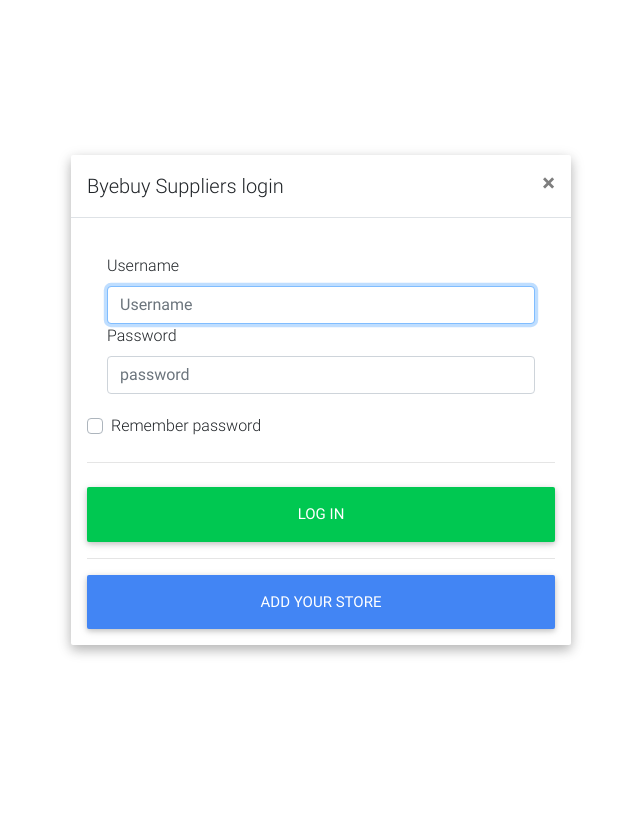
After one commit to reuvenz1993/E-commerce-BuyBye, a Flask app: page /suppliers/ in a window 1280 px wide. The commit adds this page. Shown: the whole page, without its empty margins (319-959 px from the left). Run offline with Flask 2, Linux system fonts and the light colour scheme; some libraries are stand-ins or nearby versions.

Commit message:
suppliers

```diff
--- a/ecommerce/forms.py
+++ b/ecommerce/forms.py
@@ -6,6 +6,22 @@ from wtforms.validators import DataRequired, Email, EqualTo
 from ecommerce.models import User
 from ecommerce import db
 
+
+class SupplierSignupForm(FlaskForm):
+    email = StringField('Enter your email : ' , validators=[DataRequired() ,Email() ])
+    username = StringField('Enter Username : ' , validators=[DataRequired()] )
+    password = PasswordField('Enter Password: ',validators=[DataRequired()] )
+    name = StringField('Enter your store name : ' , validators=[DataRequired()] )
+    type_of = StringField('Enter your type_of : ' , validators=[DataRequired()] )
+    address = StringField('Enter your address : ' , validators=[DataRequired()] )
+    supplier_signup = SubmitField("Sign up")
+
+
+class SupplierLoginForm(FlaskForm):
+    username = StringField('Enter Username : ' , validators=[DataRequired()] )
+    password = PasswordField('Enter Password: ', validators=[DataRequired()] )
+    remember = BooleanField('Remember Me')
+    supplier_login = SubmitField("Log in")
 
 class SignupForm(FlaskForm):
     email = StringField('Enter your email : ' , validators=[DataRequired() ,Email() ])
--- a/ecommerce/static/css/results.css
+++ b/ecommerce/static/css/results.css
@@ -17,3 +17,7 @@
 li:hover {
     background: gainsboro;
     cursor: pointer;}
+
+.fa-star::before {
+    content: "\f005"!important;
+}
--- /dev/null
+++ b/ecommerce/static/suppliers/js/index.js
@@ -0,0 +1,10 @@
+$('#sup_signup_modal').hide();
+
+$(document).ready(function () {
+
+    $('.tgl').click(function (e) {
+        e.preventDefault();
+        $('#sup_login_modal , #sup_signup_modal').toggle();
+    });
+
+});
--- /dev/null
+++ b/ecommerce/templates/suppliers/index.html
@@ -0,0 +1,94 @@
+{% extends "suppliers/sup_layout.html" %}
+{% block content %}
+
+<link href="{{url_for('static',filename='suppliers/css/index.css')}}" rel="stylesheet">
+
+<div id="sup_login_modal" tabindex="-1" role="dialog" aria-labelledby="exampleModalCenterTitle" aria-hidden="true">
+    <div class="modal-dialog modal-dialog-centered" role="document">
+      <div class="modal-content">
+        <div class="modal-header">
+          <h5 class="modal-title" id="exampleModalLongTitle">Byebuy Suppliers login</h5>
+          <button type="button" class="close" data-dismiss="modal" aria-label="Close">
+            <span aria-hidden="true">&times;</span>
+          </button>
+        </div>
+        <div class="modal-body">
+          <div class="card-body">
+            <form id='login_form'  method="POST"  class="form-signin">
+              <label for="inputEmail">Username</label>
+              <div class="form-label-group">
+                {{ sup_loginform.hidden_tag() }}
+                {{sup_loginform.username(class="form-control" , placeholder="Username" , required="",  autofocus="")}}
+              </div>
+              <label for="inputPassword">Password</label>
+              <div class="form-label-group"></div>
+                {{sup_loginform.password(class="form-control" , placeholder="password" , required="",  autofocus="")}}
+              </div>
+
+              <div class="custom-control custom-checkbox mb-3">
+                {{sup_loginform.remember(class="custom-control-input" , id="customCheck1")}}
+                <label class="custom-control-label" for="customCheck1">Remember password</label>
+              </div>
+              <hr class="my-4">
+              {{sup_loginform.supplier_login(class="btn btn-lg btn-success btn-block text-uppercase", id='login_submit')}}
+
+            </form>
+            <hr>
+            <button id='toggle1' class="tgl btn btn-lg btn-primary btn-block text-uppercase" type="submit"> Add your store </button>
+          </div>
+        </div>
+      </div>
+    </div>
+  </div>
+
+  <div id="sup_signup_modal" tabindex="-1" role="dialog" aria-labelledby="exampleModalCenterTitle" aria-hidden="true">
+    <div class="modal-dialog modal-dialog-centered" role="document">
+      <div class="modal-content">
+        <div class="modal-header">
+          <h5 class="modal-title" id="exampleModalLongTitle">Byebuy Suppliers signup</h5>
+          <button type="button" class="close" data-dismiss="modal" aria-label="Close">
+            <span aria-hidden="true">&times;</span>
+          </button>
+        </div>
+        <div class="modal-body">
+          <div class="card-body">
+            <form id='signup_form' method="POST"  class="form-signin">
+                {{ sup_signupform.hidden_tag() }}
+              <label for="inputEmail">Email :</label>
+              <div class="form-label-group">
+                {{ sup_signupform.email() }}
+              </div>
+              <label for="inputEmail">Username :</label>
+              <div class="form-label-group">
+                {{ sup_signupform.username() }}
+              </div>
+              <label for="inputPassword">Password</label>
+              <div class="form-label-group">
+                {{ sup_signupform.password() }}
+              </div>
+              <label for="inputEmail">name :</label>
+              <div class="form-label-group">
+                {{ sup_signupform.name() }}
+              </div>
+              <label for="inputEmail">type_of :</label>
+              <div class="form-label-group">
+                {{ sup_signupform.type_of() }}
+              </div>
+              <label for="inputEmail">address :</label>
+              <div class="form-label-group">
+                {{ sup_signupform.address() }}
+              </div>
+              <hr class="my-4">
+              {{ sup_signupform.supplier_signup() }}
+            </form>
+            <hr>
+            <button id='toggle2' class="tgl btn btn-lg btn-secondary btn-block text-uppercase" type="submit"> Have an account? Log in</button>
+          </div>
+        </div>
+      </div>
+    </div>
+  </div>
+
+
+<script type="text/javascript" src="{{url_for('static',filename='suppliers/js/index.js')}}" ></script>
+{% endblock %}
--- /dev/null
+++ b/ecommerce/templates/suppliers/sup_layout.html
@@ -0,0 +1,34 @@
+<!DOCTYPE html>
+<html lang="en">
+
+<head>
+  <meta charset="utf-8">
+  <meta name="viewport" content="width=device-width, initial-scale=1, shrink-to-fit=no">
+  <meta http-equiv="x-ua-compatible" content="ie=edge">
+
+  <script src="https://ajax.googleapis.com/ajax/libs/jquery/3.4.1/jquery.min.js"></script>
+  <script src="https://cdnjs.cloudflare.com/ajax/libs/popper.js/1.14.7/umd/popper.min.js" integrity="sha384-UO2eT0CpHqdSJQ6hJty5KVphtPhzWj9WO1clHTMGa3JDZwrnQq4sF86dIHNDz0W1" crossorigin="anonymous"></script>
+  <script src="https://stackpath.bootstrapcdn.com/bootstrap/4.3.1/js/bootstrap.min.js" integrity="sha384-JjSmVgyd0p3pXB1rRibZUAYoIIy6OrQ6VrjIEaFf/nJGzIxFDsf4x0xIM+B07jRM" crossorigin="anonymous"></script>
+
+  <title>Buybye</title>
+  <!-- Font Awesome -->
+  <link rel="stylesheet" href="https://use.fontawesome.com/releases/v5.11.2/css/all.css">
+  <!-- Bootstrap core CSS -->
+  <link href="{{url_for('static',filename='vandor/css/bootstrap.min.css')}}" rel="stylesheet">
+  <!-- Material Design Bootstrap -->
+  <link href="{{url_for('static',filename='vandor/css/mdb.min.css')}}" rel="stylesheet">
+  <!-- Your custom styles (optional) -->
+  <link href="{{url_for('static',filename='vandor/css/style.min.css')}}" rel="stylesheet">
+
+</head>
+
+<body>
+
+{%block content%}
+{%endblock%}
+
+
+
+
+    </body>
+</html>
--- a/ecommerce/views.py
+++ b/ecommerce/views.py
@@ -1,5 +1,5 @@
 from ecommerce import app,db
-from flask import render_template, redirect, request, url_for, flash,abort , jsonify
+from flask import render_template, redirect, request, url_for, flash,abort , jsonify, session
 from flask_login import login_user,login_required,logout_user, current_user
 from ecommerce.forms import *
 from ecommerce.models import *
@@ -10,6 +10,39 @@ from sqlalchemy.sql import text
 #from PIL import Image
 
 categories = ['Sports' ,'House' ,'Electronics' , 'Men Clothing', 'Women Clothing', 'Phone accessories', 'Phones' , 'Computer and office']
+
+def check_sup_login(sup_loginform):
+    print ('check_sup_login run');
+    supplier_logging = Supplier.query.filter_by(username=sup_loginform.username.data).first()
+    if ( supplier_logging is not None and supplier_logging.check_password(sup_loginform.password.data) ) :
+        session['supplier_username'] = sup_loginform.username.data
+        print ('login scss')
+    elif supplier_logging is not None :
+        print ('password is not correct')
+    else :
+        print ('username does not exists')
+
+def sup_signup(sup_signupform):
+    print ('sup_signup run');
+    try:
+        new_supplier = Supplier(sup_signupform.email.data , sup_signupform.username.data , sup_signupform.password.data ,sup_signupform.name.data ,sup_signupform.type_of.data ,sup_signupform.address.data)
+        db.session.add(new_supplier)
+        db.session.commit()
+        print ('sup_signup scss');
+    except:
+        print ('sup_signup fail');
+
+@app.route('/suppliers/', methods=['GET', 'POST'])
+def suppliers_index():
+    sup_loginform = SupplierLoginForm()
+    sup_signupform = SupplierSignupForm()
+    if sup_loginform.supplier_login.data and sup_loginform.validate_on_submit():
+        check_sup_login(sup_loginform)
+    if sup_signupform.supplier_signup.data and sup_signupform.validate_on_submit():
+        sup_signup(sup_signupform)
+    return render_template('/suppliers/index.html' , sup_loginform=sup_loginform , sup_signupform=sup_signupform)
+
+
 
 @app.route('/get_categories', methods=['GET', 'POST'])
 def get_categories():
```
Also changed, not shown: ecommerce/models.py (+7 -0 lines), ecommerce/static/js/product/product.js (+11 -0 lines), ecommerce/static/js/results/results.js (+11 -1 lines), ecommerce/static/suppliers/js/css/index.css (added, +136 -0 lines), ecommerce/templates/product2.html (+20 -4 lines), ecommerce/data.sqlite, ecommerce/static/suppliers/css/index.css (added), ecommerce/templates/suppliers/sup_login_modal.html (added), 1 other file.
